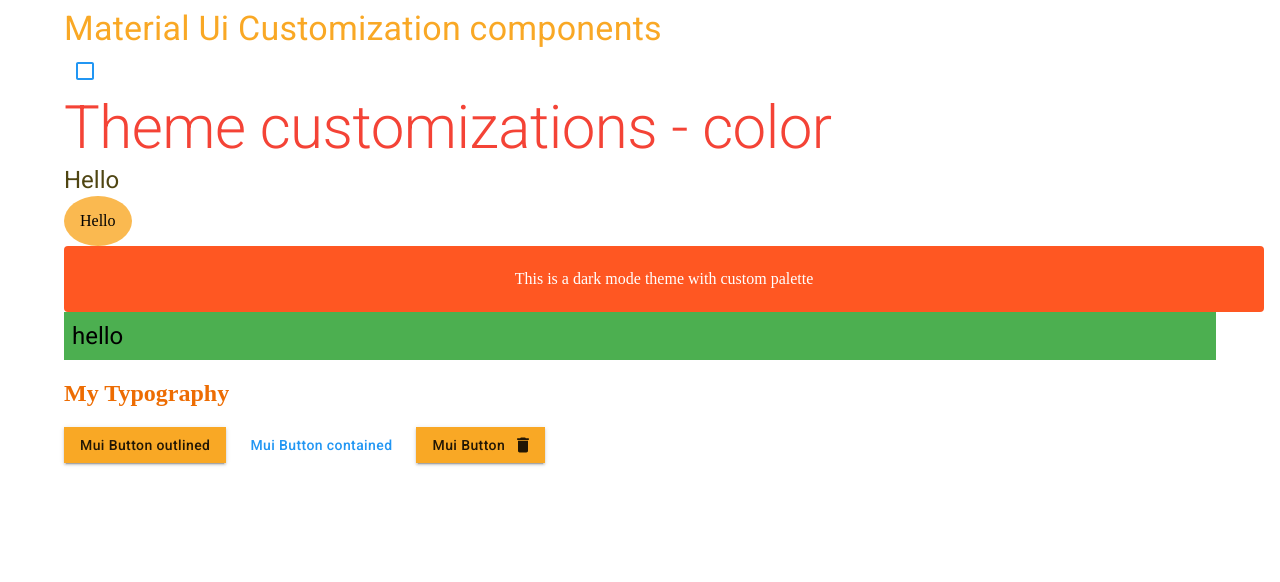
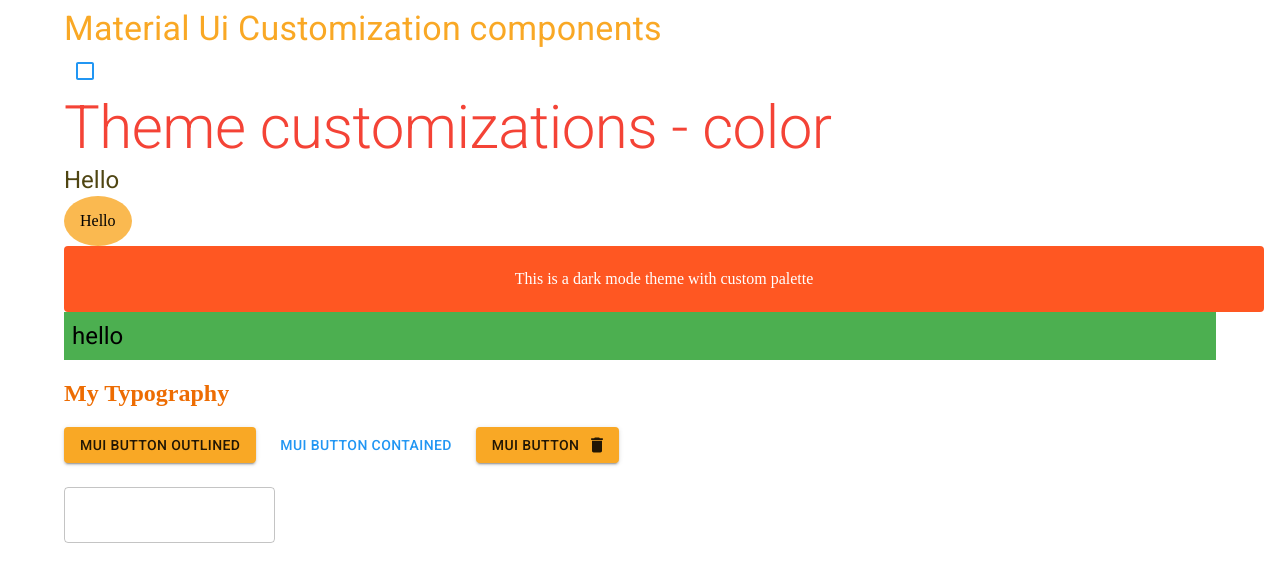
Before and after one commit to apelmahmudDev/play-with-mui, a React (Create React App) app: page / in a window 1280 px wide. Shown: the top 582 px of the page. Built offline with nearby package versions, Linux system fonts and the light colour scheme.

Commit message:
Customization textField

```diff
--- a/src/App.tsx
+++ b/src/App.tsx
@@ -7,6 +7,7 @@
 import CheckBreakPoint from "./components/CheckBreakPoint";
 import MuiButton from "./components/MuiButton";
 import theme from "./theme/theme";
+import FieldInput from "./components/FieldInput";
 
 function App() {
 	return (
@@ -21,6 +22,7 @@
 				<DarkMode />
 				<CheckBreakPoint />
 				<MuiButton />
+				<FieldInput />
 			</Container>
 		</ThemeProvider>
 	);
--- a/src/components/FieldInput.tsx
+++ b/src/components/FieldInput.tsx
@@ -1,8 +1,13 @@
 import { TextField } from "@mui/material";
+import { Box } from "@mui/system";
 import React from "react";
 
 const FieldInput = () => {
-	return <TextField id="outlined-basic" label="Outlined" variant="outlined" />;
+	return (
+		<Box mt={3}>
+			<TextField InputLabelProps={{ shrink: true }} />
+		</Box>
+	);
 };
 
 export default FieldInput;
--- a/src/theme/theme.tsx
+++ b/src/theme/theme.tsx
@@ -11,18 +11,13 @@
 		},
 	},
 	components: {
-		MuiButton: {
+		MuiButtonBase: {
 			styleOverrides: {
 				root: {
-					fontSize: "14px",
+					fontSize: "15px",
 					textTransform: "none",
 					borderRadius: "0",
 				},
-			},
-		},
-		MuiButtonBase: {
-			defaultProps: {
-				disableRipple: false,
 			},
 		},
 	},
```
